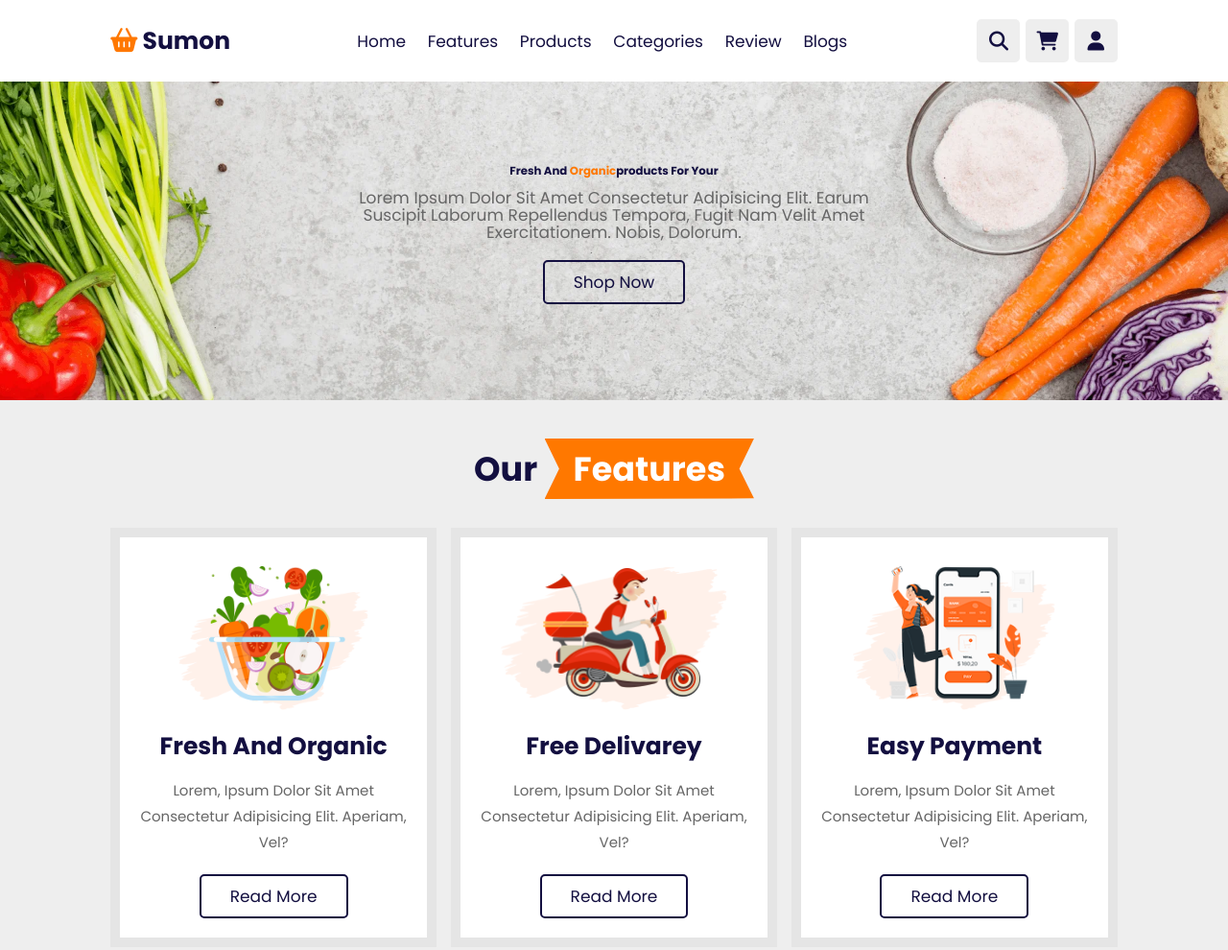
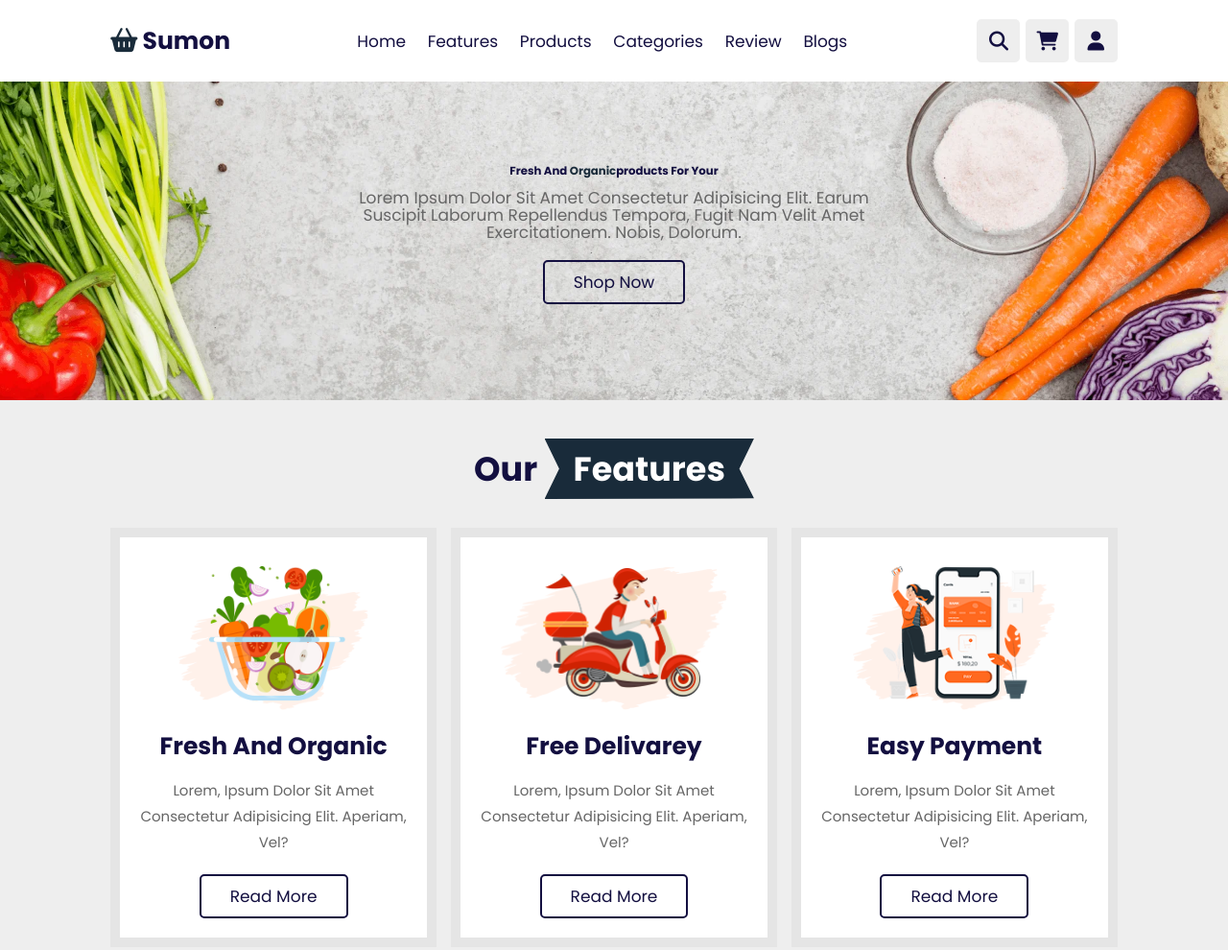
Before and after one commit to sariothossain1011/E-COMMERCE-TEMPLATE, a plain HTML site: page index.html in a window 1280 px wide. Shown: the top 990 px of the page at 96% size. Drawn offline with nearby package versions, Linux system fonts and the light colour scheme.

Commit message:
Update style.css

```diff
--- a/style.css
+++ b/style.css
@@ -1,6 +1,6 @@
 @import url('https://fonts.googleapis.com/css2?family=Nunito:ital,wght@0,400;0,500;0,600;0,700;1,300;1,400;1,500;1,600;1,700&family=Poppins:ital,wght@0,100;0,200;0,300;0,400;0,500;0,600;0,700;1,100;1,200;1,300;1,400;1,500;1,600&display=swap');
 :root{
-    --orange:#ff7800;
+    --orange:#192b3a;
     --black:#130f40;
     --light-color:#666;
     --box-sizing:0 .5rem 1.5rem rgba(0,0,0, .1);
```
